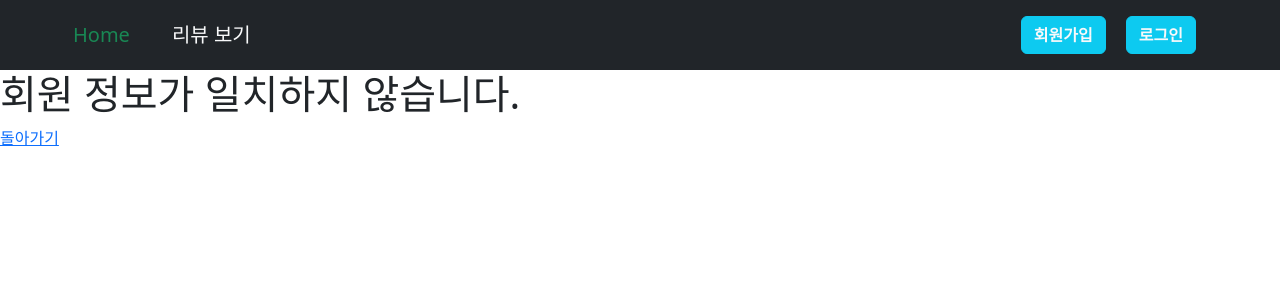
After one commit to wdahlia/1014-Pair-PJT, a Django app: page /accounts/diff/ in a window 1280 px wide. The commit adds this page. Shown: the top 300 px of the page. Run offline with Django 3.2, Linux system fonts and the light colour scheme; some libraries are stand-ins or nearby versions.

Commit message:
template/navbar add

```diff
--- /dev/null
+++ b/accounts/templates/accounts/diff.html
@@ -0,0 +1,7 @@
+{% extends 'base.html' %}
+
+{% block content %}
+<h1>회원 정보가 일치하지 않습니다.</h1>
+<a href="{% url 'accounts:index' %}">돌아가기</a>
+
+{% endblock content %}
--- a/accounts/urls.py
+++ b/accounts/urls.py
@@ -11,4 +11,5 @@ urlpatterns = [
     path("logout/", views.logout, name="logout"),
     path("<int:pk>/detail/", views.detail, name="detail"),
     path("<int:pk>/update/", views.update, name="update"),
+    path('diff/', views.diff, name='diff'),
 ]
--- a/accounts/views.py
+++ b/accounts/views.py
@@ -58,13 +58,18 @@ def detail(request, pk):
 
 @login_required
 def update(request, pk):
-    update_user = get_user_model().objects.get(pk=pk)
-    if request.method == "POST":
-        update_form = CustomUserChangeForm(request.POST, instance=update_user)
-        if update_form.is_valid():
-            update_form.save()
-            return redirect("accounts:detail", update_user.pk)
+    if request.user.pk == pk:
+        if request.method == "POST":
+            update_form = CustomUserChangeForm(request.POST, instance=request.user)
+            if update_form.is_valid():
+                update_form.save()
+                return redirect("accounts:detail", request.user.pk)
+        else:
+            update_form = CustomUserChangeForm(instance=request.user)
+        context = {"update_form": update_form}
+        return render(request, "accounts/update.html", context)
     else:
-        update_form = CustomUserChangeForm(instance=update_user)
-    context = {"update_form": update_form}
-    return render(request, "accounts/update.html", context)
+        return render(request, 'accounts/diff.html')
+
+def diff(request):
+    return render(request, 'accounts/diff.html')
--- a/templates/base.html
+++ b/templates/base.html
@@ -20,7 +20,34 @@
   </head>
 
   <body>
-    {% block content %}{% endblock %}
+    {% block nav %}
+    <nav class="navbar navbar-expand-lg bg-dark px-5">
+      <div class="container-fluid">
+        <a class="navbar-brand btn text-success" href="{% url 'accounts:index' %}">Home</a>
+        <a class="navbar-brand btn text-light" href="">리뷰 보기</a>
+        {% if request.user.is_authenticated %}
+        <a class="navbar-brand btn text-light" href="">리뷰 작성</a>
+        {% endif %}
+        <ul class="navbar-nav ms-auto me-3 mb-2 mb-lg-0">
+          {% if request.user.is_authenticated %}
+          <li class="nav-item nav-link ">
+            <span class="btn text-danger"><a class="text-decoration-none" href="{% url 'accounts:detail' user.pk %}">{{ request.user }}</a>님</span>
+            <a class="btn text-light text-decoration-none" href="{% url 'accounts:logout' %}">로그아웃</a>
+          </li>
+          {% else %}
+          <li class="nav-item nav-link ">
+            <a class="text-decoration-none text-light fw-bold btn btn-info me-3" href="{% url 'accounts:signup' %}">회원가입</a>
+            <a class="text-decoration-none text-light fw-bold btn btn-info" href="{% url 'accounts:login' %}">로그인</a>
+          </li>
+          {% endif %}
+        </ul>
+      </div>
+    </nav>
+    {% endblock nav %}
+    {% block content %}
+
+
+    {% endblock %}
     <script src="https://cdn.jsdelivr.net/npm/bootstrap@5.2.2/dist/js/bootstrap.bundle.min.js" integrity="sha384-OERcA2EqjJCMA+/3y+gxIOqMEjwtxJY7qPCqsdltbNJuaOe923+mo//f6V8Qbsw3" crossorigin="anonymous"></script>
   </body>
 
```
